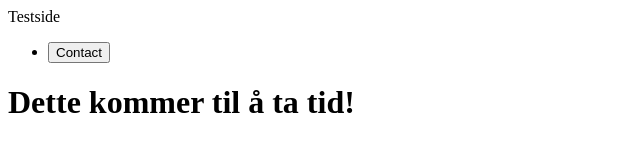
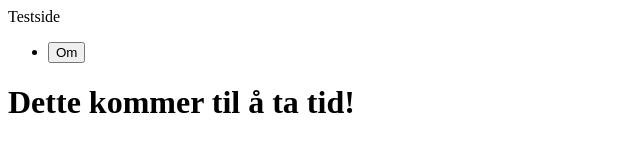
Before and after one commit to slangeplante/test, a plain HTML site: page index.html in a window 1280 px wide. Shown: the full height of the page, 0-640 px from the left. Drawn offline with Linux system fonts and the light colour scheme.

Commit message:
Update index.html

```diff
--- a/index.html
+++ b/index.html
@@ -12,7 +12,7 @@
     <nav>
         <ul>
             <li>
-                <button type="button" onclick="location.href='about.html'">Contact</button>
+                <button type="button" onclick="location.href='about.html'">Om</button>
             </li>
         </ul>
     </nav>
```
